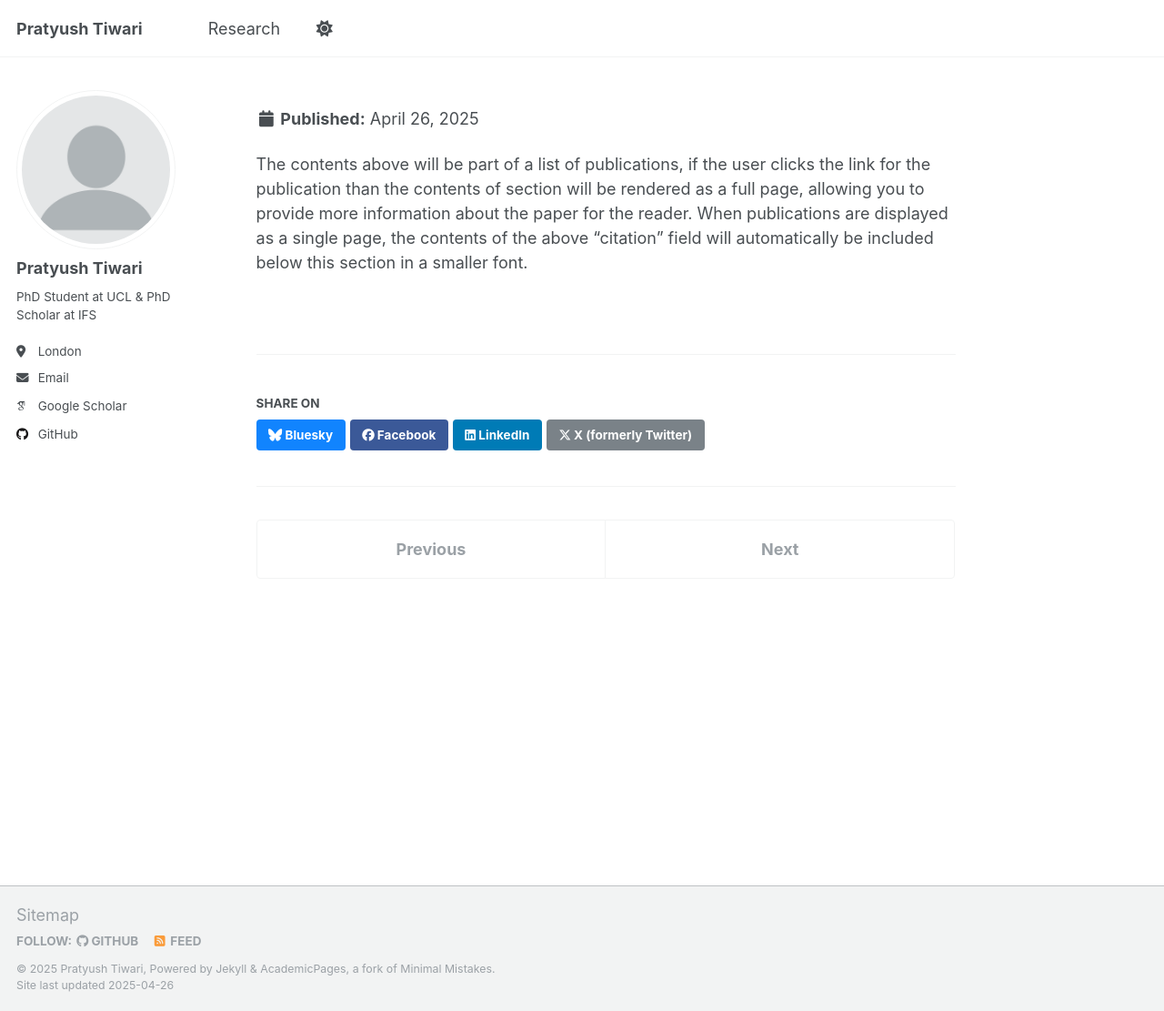
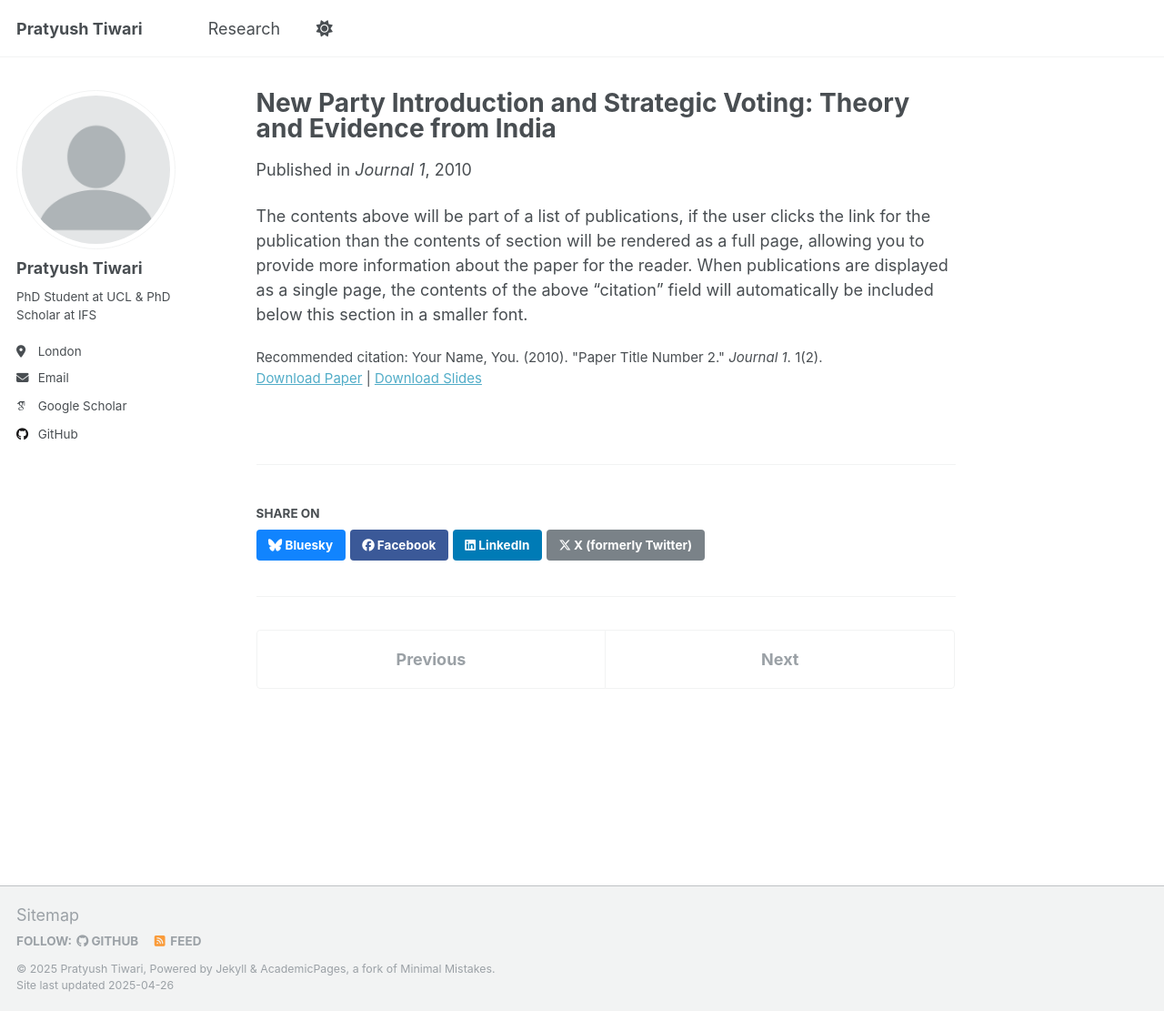
Before and after one commit to PratyushTiwari/pratyushtiwari.github.io, a Jekyll site: the page built from _publications/paper_new_party.md, in a window 1280 px wide and 1111 px high. Shown: the whole window at 91% size. Built offline with Jekyll 4.4.1, drawn with Linux system fonts in a browser that asks for light colours; some web fonts are replaced; part of the change alters nothing that is shown.

Commit message:
Update paper_new_party.md

```diff
--- a/_publications/paper_new_party.md
+++ b/_publications/paper_new_party.md
@@ -1,5 +1,5 @@
 ---
-title: "New Party Introduction and Strategic Voting: Theory and Evidence from India \hfill \textit{with Amol Singh Raswan} \\ [1em]"
+title: "New Party Introduction and Strategic Voting: Theory and Evidence from India"
 collection: workinprogress
 category: manuscripts
 permalink: /publication/2010-10-01-paper-title-number-2
```
